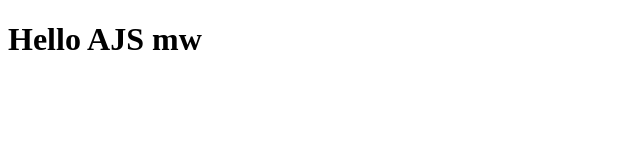
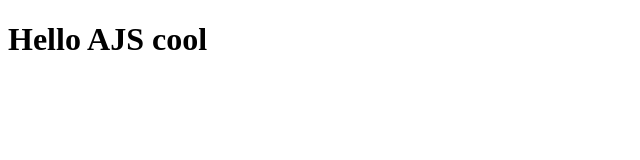
Before and after one commit to amostayth/ajs-spa, a plain HTML site: page index.html in a window 1280 px wide. Shown: the full height of the page, 0-640 px from the left. Drawn offline with Linux system fonts and the light colour scheme.

Commit message:
Next Version.

```diff
--- a/index.html
+++ b/index.html
@@ -5,7 +5,7 @@
     <title>Hello SPA</title>
   </head>
   <body>
-    <h1>Hello AJS mw
+    <h1>Hello AJS cool
     </h1>
   </body>
 </html>
```
